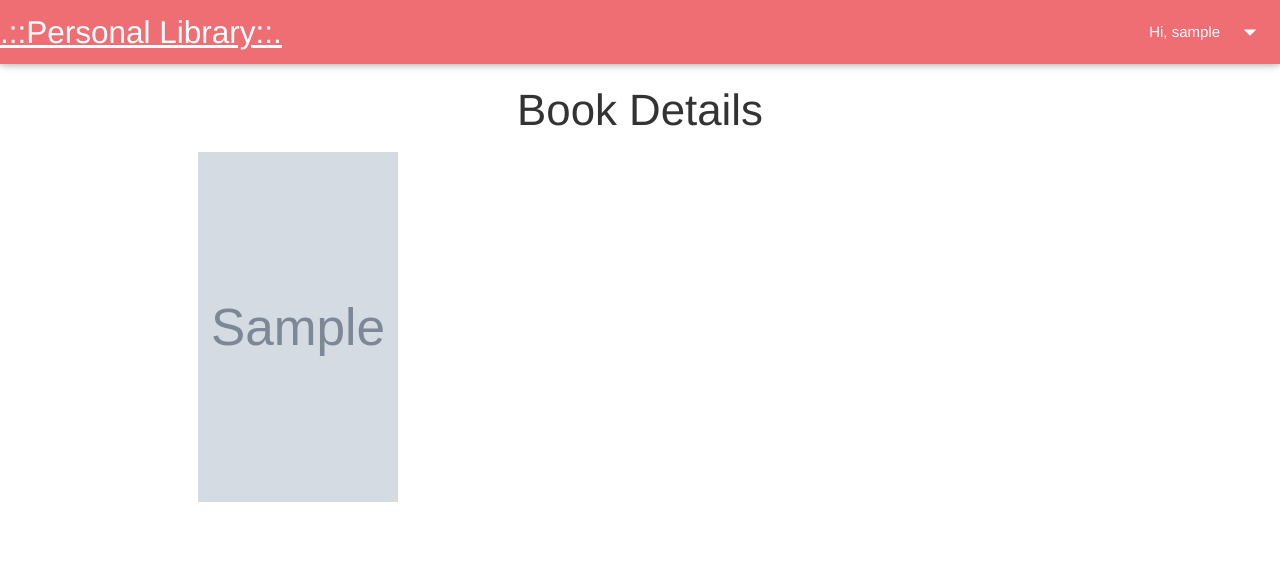
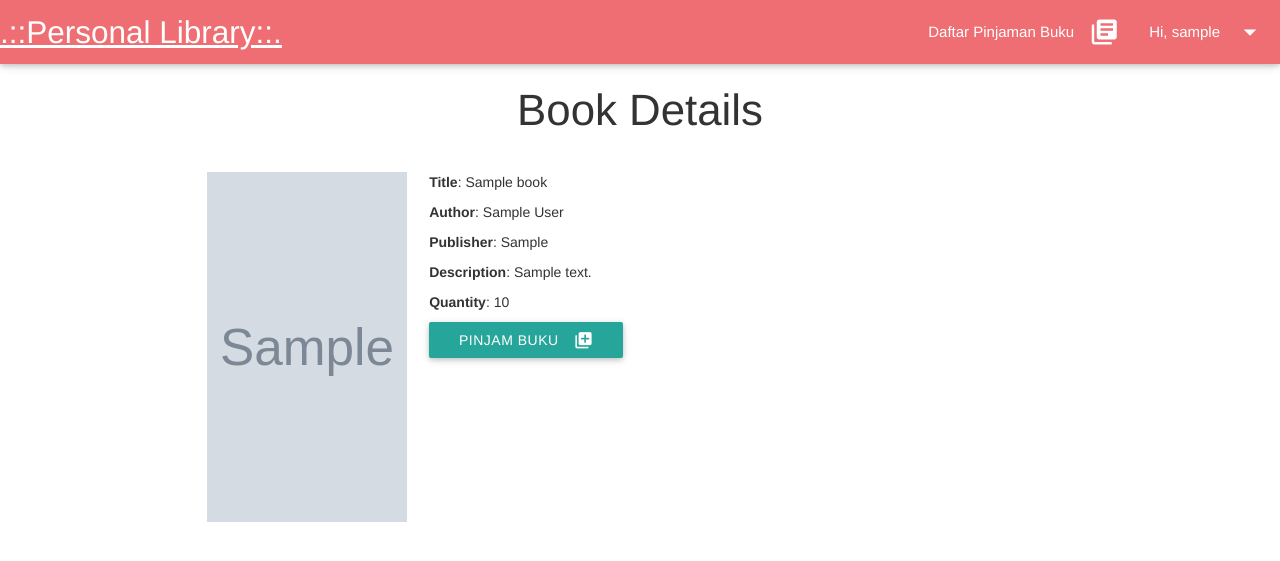
Before and after one commit to vnby/PPWD_5, a PHP site: page /book.php?bookid=1 in a window 1280 px wide. Shown: the top 561 px of the page. Run offline with PHP 8.4, Linux system fonts and the light colour scheme; the visitor is signed in with stand-in values (Sample User, id 1); tables that the repository leaves empty or names only in its code hold one stand-in row (values such as "Sample post"); grey boxes marked "Sample" are stand-in pictures.

Commit message:
Book details

```diff
--- a/book.php
+++ b/book.php
@@ -38,7 +38,7 @@ function pinjamBuku($book_id, $user_id) {
 
 	if($result1 = mysqli_query($conn, $sql1) && $result2 = mysqli_query($conn, $sql2) && $result3 = mysqli_query($conn, $sql3)) {
 		echo "Buku berhasil anda pinjam!<br/>";
-		header("Location: index.php");
+		header("Location: book.php?bookid=$book_id");
 	} else {
 		die("Error: $sql3");
 	}
@@ -155,15 +155,17 @@ if ($_SERVER['REQUEST_METHOD'] === 'POST') {
 <body>
 
 	<ul id="dropdown1" class="dropdown-content">
-		<li><a href="#">Role: <?php echo $_SESSION['role'] ?></a></li>
+		<li><a class="btn-flat disabled"><?php echo $_SESSION['role'] ?></a></li>
 		<li class="divider"></li>
 		<li><a href="logout.php">Logout</a></li>
 	</ul>
 	<div class="navbar-fixed">
 		<nav>
 			<div class="nav-wrapper">
-				<a href="#" class="brand-logo">.::Personal Library::.</a>
+				<a href="index.php" class="brand-logo">.::Personal Library::.</a>
 				<ul id="nav-mobile" class="right hide-on-med-and-down">
+					<li><a href="badges.html"><i class="material-icons right">library_books</i>Daftar Pinjaman Buku</a></li>
+
 					<!-- Dropdown Trigger -->
 					<li><a class="dropdown-button disable" href="#!" data-activates="dropdown1">Hi, <?php echo $_SESSION['login_user']?><i class="material-icons right">arrow_drop_down</i></a></li>
 				</ul>
@@ -185,13 +187,22 @@ if ($_SERVER['REQUEST_METHOD'] === 'POST') {
 							<div class="col s12">
 								<h3>Book Details</h3>
 							</div>
-						</row>
-						<div class="row center">
-							<div class="col s3">
+						</div>
+						<div class="row">
+							<div class="col s5 m4 l3">
 								<img src='.$row['img_path'].' height=350 width=200>
 							</div>
-							<div class="col s9">
-
+							<div class="col s7 m8 l9">
+								<p><b>Title</b>: '.$row['title'].'</p>
+								<p><b>Author</b>: '.$row['author'].'</p>
+								<p><b>Publisher</b>: '.$row['publisher'].'</p>
+								<p><b>Description</b>: '.$row['description'].'</p>
+								<p><b>Quantity</b>: '.$row['quantity'].'</p>
+								<p><form action="book.php" method="post">
+									<input type="hidden" name="book_id" value="'.$row['book_id'].'">
+										<input type="hidden" id="delete-command" name="command" value="pinjam">
+										<button class="btn waves-effect waves-light" type="submit">Pinjam Buku<i class="material-icons right">library_add</i></button>
+									</form></p>
 							</div>
 						</row>
 					';
--- a/index.php
+++ b/index.php
@@ -162,8 +162,10 @@ if ($_SERVER['REQUEST_METHOD'] === 'POST') {
 	<div class="navbar-fixed">
 		<nav>
 			<div class="nav-wrapper">
-				<a href="#" class="brand-logo">.::Personal Library::.</a>
+				<a href="index.php" class="brand-logo">.::Personal Library::.</a>
 				<ul id="nav-mobile" class="right hide-on-med-and-down">
+					<li><a href="badges.html"><i class="material-icons right">view_module</i>Daftar Pinjaman Buku</a></li>
+
 					<!-- Dropdown Trigger -->
 					<li><a class="dropdown-button disable" href="#!" data-activates="dropdown1">Hi, <?php echo $_SESSION['login_user']?><i class="material-icons right">arrow_drop_down</i></a></li>
 				</ul>
```
